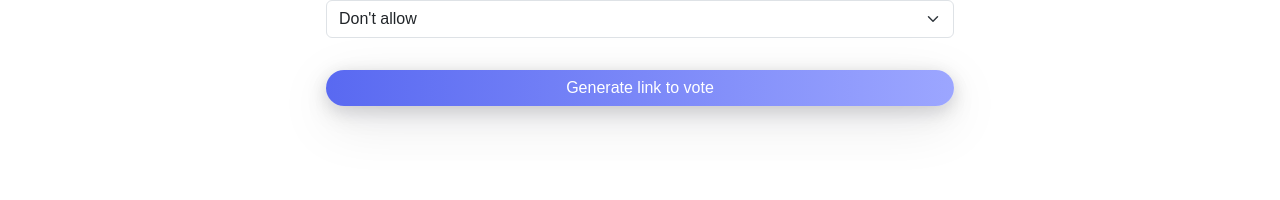
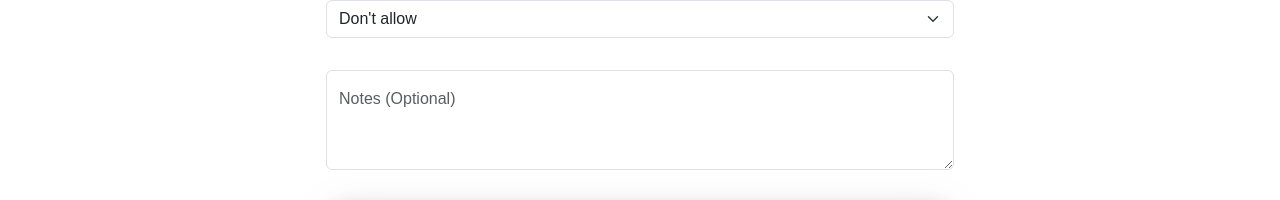
Before and after one commit to achmadaffandifauzan/vote-time-activity, a React (Create React App) app in the folder frontend/: page /create in a window 1280 px wide. Shown: the part 266-466 px from the top of the page. Built offline with nearby package versions, Linux system fonts and the light colour scheme; no server answers.

Commit message:
create vote: adding title and notes

```diff
--- a/frontend/src/parts/CalendarSelect.js
+++ b/frontend/src/parts/CalendarSelect.js
@@ -36,12 +36,15 @@ function CalendarSelect({ flashMessage, setFlashMessage, votingAgenda }) {
     setSelectedDates(selectedDates);
   };
   return (
+    <>
+      <h5 className="fw-bold text-center mb-3 color-VoteSchedule">
+        {votingAgenda.title}
+      </h5>
       <form
         action=""
         onSubmit={handleSubmit}
         className="my-3 d-flex flex-column col-md-6 offset-md-3"
       >
-      <div>
         <div className="input-group input-group my-2">
           <span
             className="input-group-text text-muted"
@@ -54,7 +57,6 @@ function CalendarSelect({ flashMessage, setFlashMessage, votingAgenda }) {
             className="form-control fw-bold text-success"
             required
           ></input>
-        </div>
         </div>
 
         <DatePicker
@@ -102,6 +104,7 @@ function CalendarSelect({ flashMessage, setFlashMessage, votingAgenda }) {
           Vote
         </button>
       </form>
+    </>
   );
 }
 function CustomMultipleInput({ onFocus, value }) {
--- a/frontend/src/vote/NewVote.js
+++ b/frontend/src/vote/NewVote.js
@@ -17,6 +17,8 @@ const api = axios.create({
 const NewVote = ({ flashMessage, setFlashMessage }) => {
   const [selectedDates, setSelectedDates] = useState([]);
   const [allowMultipleDateVotes, setAllowMultipleDateVotes] = useState(false);
+  const [title, setTitle] = useState("");
+  const [notes, setNotes] = useState("");
   const navigate = useNavigate();
   function removeDuplicates(arr) {
     return arr.filter((item, index) => arr.indexOf(item) === index);
@@ -41,6 +43,8 @@ const NewVote = ({ flashMessage, setFlashMessage }) => {
         })
       );
       const response = await api.post("/api/createVoting", {
+        title,
+        notes,
         dates,
         monthsWithYear,
         allowMultipleDateVotes,
@@ -79,6 +83,7 @@ const NewVote = ({ flashMessage, setFlashMessage }) => {
             type="text"
             className="form-control "
             id="title"
+            onChange={(e) => setTitle(e.target.value)}
             required
           ></input>
         </div>
@@ -118,6 +123,18 @@ const NewVote = ({ flashMessage, setFlashMessage }) => {
             <option value={false}>Don't allow</option>
           </select>
         </div>
+        <div class="form-floating my-3">
+          <textarea
+            class="form-control"
+            placeholder="Leave a comment here"
+            id="floatingTextarea2"
+            onChange={(e) => setNotes(e.target.value)}
+            style={{ height: "100px" }}
+          ></textarea>
+          <label className="text-muted" for="floatingTextarea2">
+            Notes (Optional)
+          </label>
+        </div>
         <button className="btn btn-success btnNewCustom my-3">
           Generate link to vote
         </button>
```
Also changed, not shown: 2 other files (tests, documents, lock files or other folders). Lines whose indentation alone changed are shown as unchanged.
